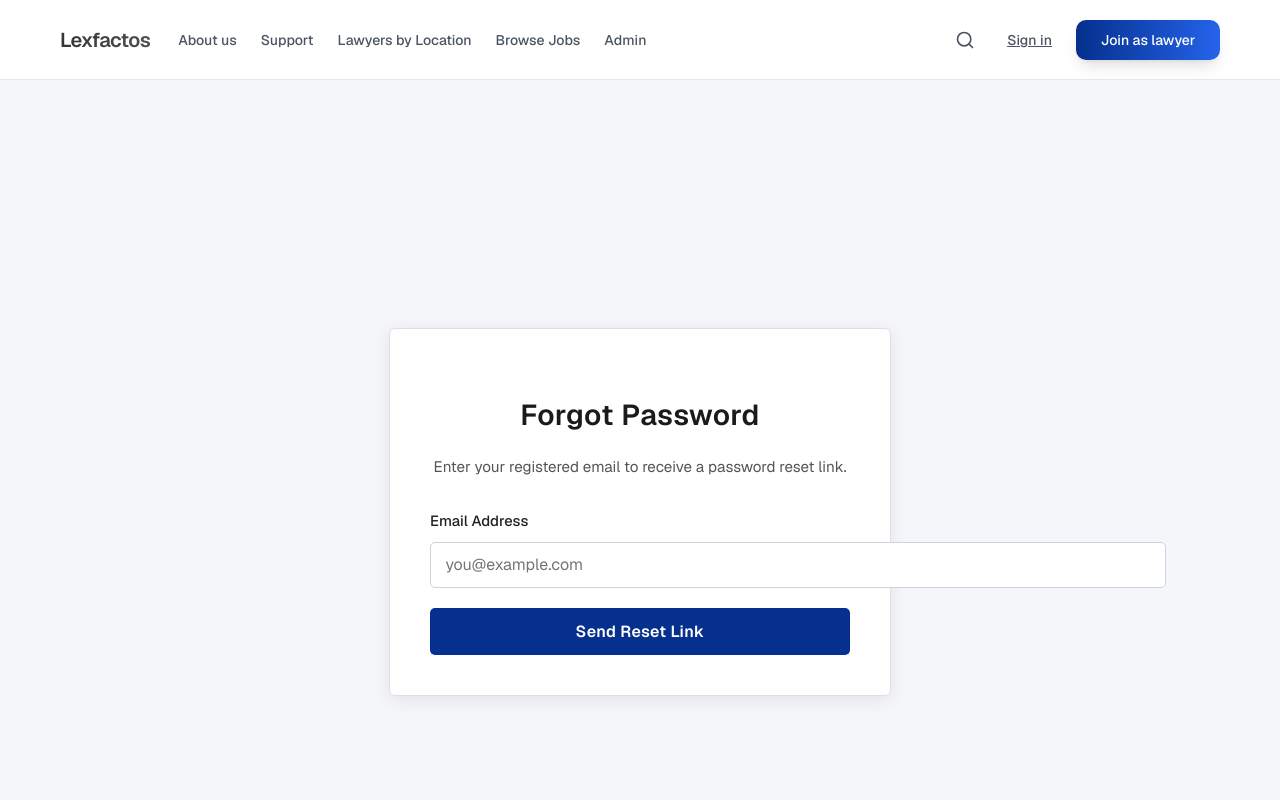
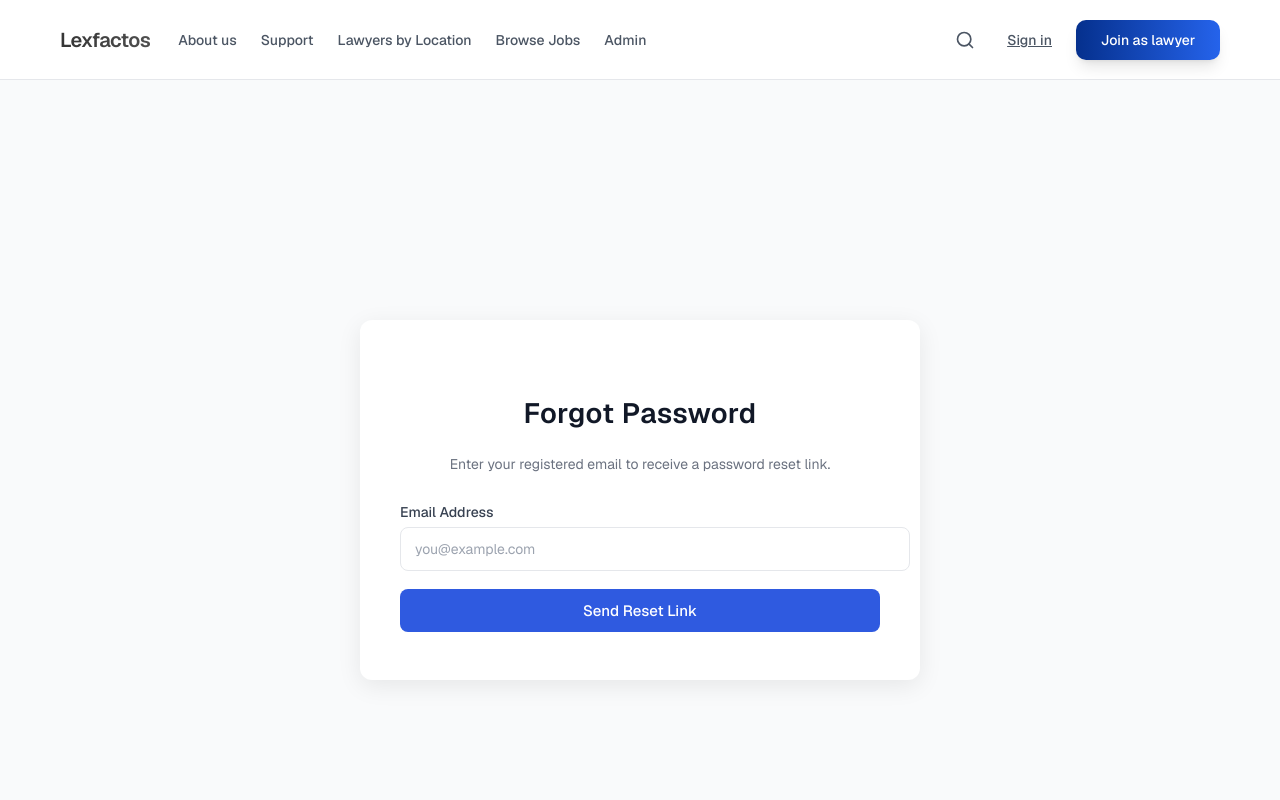
Before and after one commit to madhu-famelyn/Lexfactos-frontend, a React (Create React App) app in the folder lexfactos/: page /change-lawyer-password in a window 1280 px wide. Shown: the top 800 px of the page. Built offline with nearby package versions, Linux system fonts and the light colour scheme; a web font is replaced by a local one.

Commit message:
updated form

```diff
--- a/lexfactos/src/Components/ForgotPasswordUser/ResetPassword.js
+++ b/lexfactos/src/Components/ForgotPasswordUser/ResetPassword.js
@@ -8,6 +8,7 @@ const UserResetPassword = () => {
   const location = useLocation();
 
   const [newPassword, setNewPassword] = useState("");
+  const [confirmPassword, setConfirmPassword] = useState("");
   const [message, setMessage] = useState("");
   const [loading, setLoading] = useState(false);
   const [token, setToken] = useState("");
@@ -18,7 +19,6 @@ const UserResetPassword = () => {
     let tokenParam = params.get("token");
 
     if (tokenParam && tokenParam.includes("&")) {
-      // Removes tracking params like "&subid1="
       tokenParam = tokenParam.split("&")[0];
     }
 
@@ -28,8 +28,13 @@ const UserResetPassword = () => {
   const handleSubmit = async (e) => {
     e.preventDefault();
 
-    if (!newPassword) {
-      setMessage("⚠️ Please enter your new password.");
+    if (!newPassword || !confirmPassword) {
+      setMessage("⚠️ Please fill in both fields.");
+      return;
+    }
+
+    if (newPassword !== confirmPassword) {
+      setMessage("❌ Passwords do not match. Please try again.");
       return;
     }
 
@@ -63,7 +68,7 @@ const UserResetPassword = () => {
       <div className="user-reset-box">
         <h2 className="user-reset-title">Reset Your Password</h2>
         <p className="user-reset-subtitle">
-          Enter your new password below to complete the reset.
+          Enter your new password and confirm it below to complete the reset.
         </p>
 
         <form onSubmit={handleSubmit} className="user-reset-form">
@@ -82,6 +87,21 @@ const UserResetPassword = () => {
             />
           </div>
 
+          <div className="user-reset-input-group">
+            <label htmlFor="confirmPassword" className="user-reset-label">
+              Confirm Password
+            </label>
+            <input
+              type="password"
+              id="confirmPassword"
+              className="user-reset-input"
+              placeholder="Re-enter new password"
+              value={confirmPassword}
+              onChange={(e) => setConfirmPassword(e.target.value)}
+              required
+            />
+          </div>
+
           <button type="submit" className="user-reset-btn" disabled={loading}>
             {loading ? "Updating..." : "Reset Password"}
           </button>
--- a/lexfactos/src/Components/LawyerRegistration/ForgotPassword/ForgotPassword.css
+++ b/lexfactos/src/Components/LawyerRegistration/ForgotPassword/ForgotPassword.css
@@ -1,142 +1,131 @@
-/* ============================
-   ⚖️ Lawyer Forgot Password Page (Professional UI)
-   Updated for a clean, minimal, corporate look
-   ============================ */
+
 
 .lawyer-fp-wrapper {
   min-height: 100vh;
-  background-color: #f5f6fa; /* soft neutral background */
   display: flex;
   justify-content: center;
   align-items: center;
-  padding: 2rem;
-  font-family: "Poppins", sans-serif;
+  background: #f9fafb;
+  font-family: "Inter", sans-serif;
+  padding: 20px;
 }
 
 .lawyer-fp-box {
   background: #ffffff;
-  border-radius: 6px; /* smaller, subtle radius */
-  box-shadow: 0 4px 18px rgba(0, 0, 0, 0.08);
-  padding: 2.5rem;
+  padding: 48px 40px;
+  border-radius: 12px;
+  box-shadow: 0 6px 25px rgba(0, 0, 0, 0.08);
   width: 100%;
-  max-width: 420px;
-  border: 1px solid #e0e0e0;
+  max-width: 480px;
+  text-align: center;
 }
 
+/* 🏷️ Titles */
 .lawyer-fp-title {
-  text-align: center;
-  font-size: 1.8rem;
   font-weight: 600;
-  color: #1a1a1a;
-  margin-bottom: 0.5rem;
+  font-size: 28px;
+  color: #111827;
+  margin-bottom: 10px;
 }
 
 .lawyer-fp-subtitle {
+  font-weight: 400;
+  font-size: 14px;
+  line-height: 22px;
+  color: #6b7280;
+  margin-bottom: 28px;
+}
+
+/* 📩 Form Styles */
+.lawyer-fp-form {
+  display: flex;
+  flex-direction: column;
+  align-items: center;
+  gap: 18px;
+}
+
+.lawyer-fp-input-group {
+  width: 100%;
+  text-align: left;
+}
+
+.lawyer-fp-label {
+  display: block;
+  font-weight: 500;
+  font-size: 14px;
+  color: #374151;
+  margin-bottom: 6px;
+}
+
+.lawyer-fp-input {
+  width: 100%;
+  padding: 12px 14px;
+  border: 1px solid #e5e7eb;
+  border-radius: 8px;
+  font-size: 14px;
+  color: #111827;
+  outline: none;
+  transition: all 0.3s ease;
+  background-color: #fff;
+}
+
+.lawyer-fp-input::placeholder {
+  color: #9ca3af;
+}
+
+.lawyer-fp-input:focus {
+  border-color: #2f5ae0;
+  box-shadow: 0 0 0 3px rgba(47, 90, 224, 0.15);
+}
+
+/* 🚀 Button */
+.lawyer-fp-btn {
+  width: 100%;
+  padding: 12px;
+  background: #2f5ae0;
+  color: #fff;
+  border: none;
+  border-radius: 8px;
+  font-size: 15px;
+  font-weight: 500;
+  cursor: pointer;
+  transition: all 0.3s ease;
+}
+
+.lawyer-fp-btn:hover {
+  background: #2549b5;
+  transform: translateY(-1px);
+}
+
+/* 💬 Message */
+.lawyer-fp-message {
+  margin-top: 14px;
+  font-size: 14px;
+  color: #111827;
   text-align: center;
-  color: #555;
-  font-size: 0.95rem;
-  margin-bottom: 2rem;
   line-height: 1.5;
 }
 
-.lawyer-fp-form {
-  display: flex;
-  flex-direction: column;
-  gap: 1.3rem;
-}
-
-.lawyer-fp-input-group {
-  display: flex;
-  flex-direction: column;
-  gap: 0.4rem;
-}
-
-.lawyer-fp-label {
-  font-weight: 500;
-  color: #222;
-  font-size: 0.92rem;
-}
-
-.lawyer-fp-input {
-  padding: 0.7rem 0.9rem;
-  border: 1px solid #cbd5e1;
-  border-radius: 5px;
-  width: 168%;
-  font-size: 1rem;
-  transition: border-color 0.25s ease, box-shadow 0.25s ease;
-  outline: none;
-  color: #222;
-  background-color: #fff;
-}
-
-.lawyer-fp-input:focus {
-  border-color: #05308D; /* professional deep blue */
-  box-shadow: 0 0 0 2px rgba(5, 48, 141, 0.12);
-}
-
-.lawyer-fp-btn {
-  background: #05308D;
-  color: #fff;
-  font-weight: 600;
-  font-size: 1rem;
-  padding: 0.8rem;
-  border: none;
-  border-radius: 5px;
-  cursor: pointer;
-  transition: background 0.3s ease, transform 0.2s ease;
-  letter-spacing: 0.3px;
-}
-
-.lawyer-fp-btn:hover {
-  background: #042773;
-  transform: translateY(-1px);
-}
-
-.lawyer-fp-btn:disabled {
-  background: #a1b4e6;
-  cursor: not-allowed;
-  transform: none;
-}
-
-.lawyer-fp-message {
-  text-align: center;
-  font-size: 0.93rem;
-  margin-top: 1.2rem;
-  padding: 0.8rem;
-  border-radius: 5px;
-  background: #f8f9fa;
-  color: #333;
-  word-break: break-word;
-  border: 1px solid #e0e0e0;
-}
-
-/* ✅ Success */
-.lawyer-fp-message:has(✅) {
-  background-color: #e9f9ec;
-  color: #0a7b14;
-  border-color: #b9e3c0;
-}
-
-/* ❌ / ⚠️ Error */
-.lawyer-fp-message:has(❌),
-.lawyer-fp-message:has(⚠️) {
-  background-color: #fff0f0;
-  color: #c62828;
-  border-color: #f0c2c2;
-}
-
-/* 🔹 Responsive */
+/* 📱 Responsive */
 @media (max-width: 480px) {
   .lawyer-fp-box {
-    padding: 2rem 1.5rem;
+    padding: 32px 24px;
   }
 
   .lawyer-fp-title {
-    font-size: 1.5rem;
+    font-size: 24px;
+  }
+
+  .lawyer-fp-subtitle {
+    font-size: 13px;
+    margin-bottom: 22px;
+  }
+
+  .lawyer-fp-input {
+    font-size: 13.5px;
   }
 
   .lawyer-fp-btn {
-    font-size: 0.95rem;
-    padding: 0.7rem;
+    font-size: 14px;
   }
 }
--- a/lexfactos/src/Components/LawyerRegistration/ForgotPassword/ResetPassword.css
+++ b/lexfactos/src/Components/LawyerRegistration/ForgotPassword/ResetPassword.css
@@ -1,139 +1,135 @@
-/* ============================
-   ⚖️ Lawyer Reset Password Page (Perfectly Centered & Balanced)
-   ============================ */
+/* ================================
+   🧑‍⚖️ Lawyer Reset Password Page
+   Matches Forgot Password & User Auth pages
+================================= */
 
 .lawyer-reset-wrapper {
   min-height: 100vh;
-  background-color: #f5f6fa;
   display: flex;
   justify-content: center;
   align-items: center;
-  padding: 2rem;
-  font-family: "Poppins", sans-serif;
+  background: #f9fafb;
+  font-family: "Inter", sans-serif;
+  padding: 20px;
 }
 
 .lawyer-reset-box {
   background: #ffffff;
-  border-radius: 8px;
-  box-shadow: 0 4px 18px rgba(0, 0, 0, 0.08);
-  padding: 2.5rem;
+  padding: 48px 40px;
+  border-radius: 12px;
+  box-shadow: 0 6px 25px rgba(0, 0, 0, 0.08);
   width: 100%;
-  max-width: 420px;
-  border: 1px solid #e0e0e0;
+  max-width: 480px;
   text-align: center;
 }
 
+/* 🏷️ Title & Subtitle */
 .lawyer-reset-title {
-  font-size: 1.8rem;
   font-weight: 600;
-  margin-bottom: 0.5rem;
-  color: #1a1a1a;
+  font-size: 28px;
+  color: #111827;
+  margin-bottom: 10px;
 }
 
 .lawyer-reset-subtitle {
-  font-size: 0.95rem;
-  color: #555;
-  margin-bottom: 1.8rem;
-  line-height: 1.4;
+  font-weight: 400;
+  font-size: 14px;
+  line-height: 22px;
+  color: #6b7280;
+  margin-bottom: 28px;
 }
 
+/* 🧾 Form */
 .lawyer-reset-form {
   display: flex;
   flex-direction: column;
-  gap: 1.3rem;
+  align-items: center;
+  gap: 18px;
+}
+
+.lawyer-input-group {
   width: 100%;
+  text-align: left;
 }
 
 .lawyer-reset-label {
-  font-size: 0.92rem;
-  color: #222;
+  display: block;
   font-weight: 500;
-  margin-bottom: 0.4rem;
-  text-align: left;
+  font-size: 14px;
+  color: #374151;
+  margin-bottom: 6px;
 }
 
+/* 🔒 Input Fields */
 .lawyer-reset-input {
-  width: 170%;
-  box-sizing: border-box; /* ✅ ensures padding doesn’t shrink width */
-  padding: 0.7rem 0.9rem;
-  border: 1px solid #cbd5e1;
-  border-radius: 5px;
-  font-size: 1rem;
+  width: 100%;
+  padding: 12px 14px;
+  border: 1px solid #e5e7eb;
+  border-radius: 8px;
+  font-size: 14px;
+  color: #111827;
   outline: none;
-  transition: border-color 0.25s ease, box-shadow 0.25s ease;
+  transition: all 0.3s ease;
+  background-color: #fff;
+}
+
+.lawyer-reset-input::placeholder {
+  color: #9ca3af;
 }
 
 .lawyer-reset-input:focus {
-  border-color: #05308D;
-  box-shadow: 0 0 0 2px rgba(5, 48, 141, 0.12);
+  border-color: #2f5ae0;
+  box-shadow: 0 0 0 3px rgba(47, 90, 224, 0.15);
 }
 
-/* ✅ Centered button fix */
+/* 🚀 Button */
 .lawyer-reset-btn {
-  background-color: #05308D;
+  width: 100%;
+  padding: 12px;
+  background: #2f5ae0;
   color: #fff;
   border: none;
-  padding: 0.8rem 2.5rem;
+  border-radius: 8px;
+  font-size: 15px;
+  font-weight: 500;
   cursor: pointer;
-  font-size: 1rem;
-  font-weight: 600;
-  border-radius: 5px;
-  transition: background 0.3s ease, transform 0.2s ease;
-  letter-spacing: 0.3px;
-  margin: 1rem auto 0 auto; /* ✅ centers horizontally */
-  display: inline-block; /* ✅ prevents flexbox misalignment */
+  transition: all 0.3s ease;
 }
 
 .lawyer-reset-btn:hover {
-  background-color: #042773;
+  background: #2549b5;
   transform: translateY(-1px);
 }
 
-.lawyer-reset-btn:disabled {
-  background: #a1b4e6;
-  cursor: not-allowed;
-  transform: none;
+/* 💬 Message */
+.lawyer-reset-message {
+  margin-top: 14px;
+  font-size: 14px;
+  color: #111827;
+  text-align: center;
+  line-height: 1.5;
 }
 
-.lawyer-reset-message {
-  text-align: center;
-  margin-top: 1rem;
-  font-size: 0.93rem;
-  padding: 0.8rem;
-  border-radius: 5px;
-  background: #f8f9fa;
-  color: #333;
-  border: 1px solid #e0e0e0;
-}
-
-/* ✅ Success */
-.lawyer-reset-message:has(✅) {
-  background-color: #e9f9ec;
-  color: #0a7b14;
-  border-color: #b9e3c0;
-}
-
-/* ❌ / ⚠️ Error */
-.lawyer-reset-message:has(❌),
-.lawyer-reset-message:has(⚠️) {
-  background-color: #fff0f0;
-  color: #c62828;
-  border-color: #f0c2c2;
-}
-
-/* 🔹 Responsive */
+/* 📱 Responsive */
 @media (max-width: 480px) {
   .lawyer-reset-box {
-    padding: 2rem 1.5rem;
+    padding: 32px 24px;
   }
 
   .lawyer-reset-title {
-    font-size: 1.5rem;
+    font-size: 24px;
+  }
+
+  .lawyer-reset-subtitle {
+    font-size: 13px;
+    margin-bottom: 22px;
+  }
+
+  .lawyer-reset-input {
+    font-size: 13.5px;
   }
 
   .lawyer-reset-btn {
-    font-size: 0.95rem;
-    padding: 0.7rem 2rem;
-    width: auto;
+    font-size: 14px;
   }
 }
```
